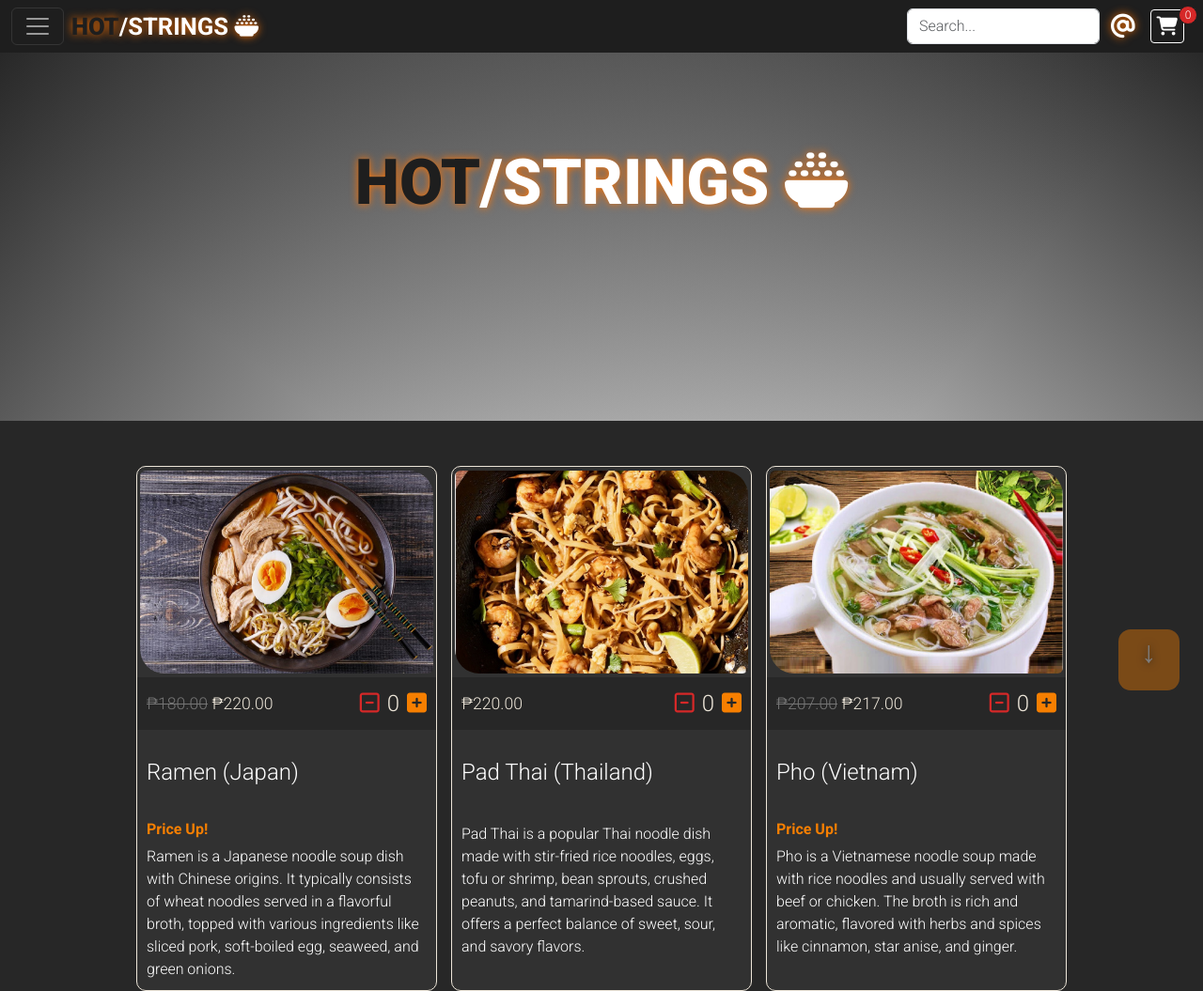
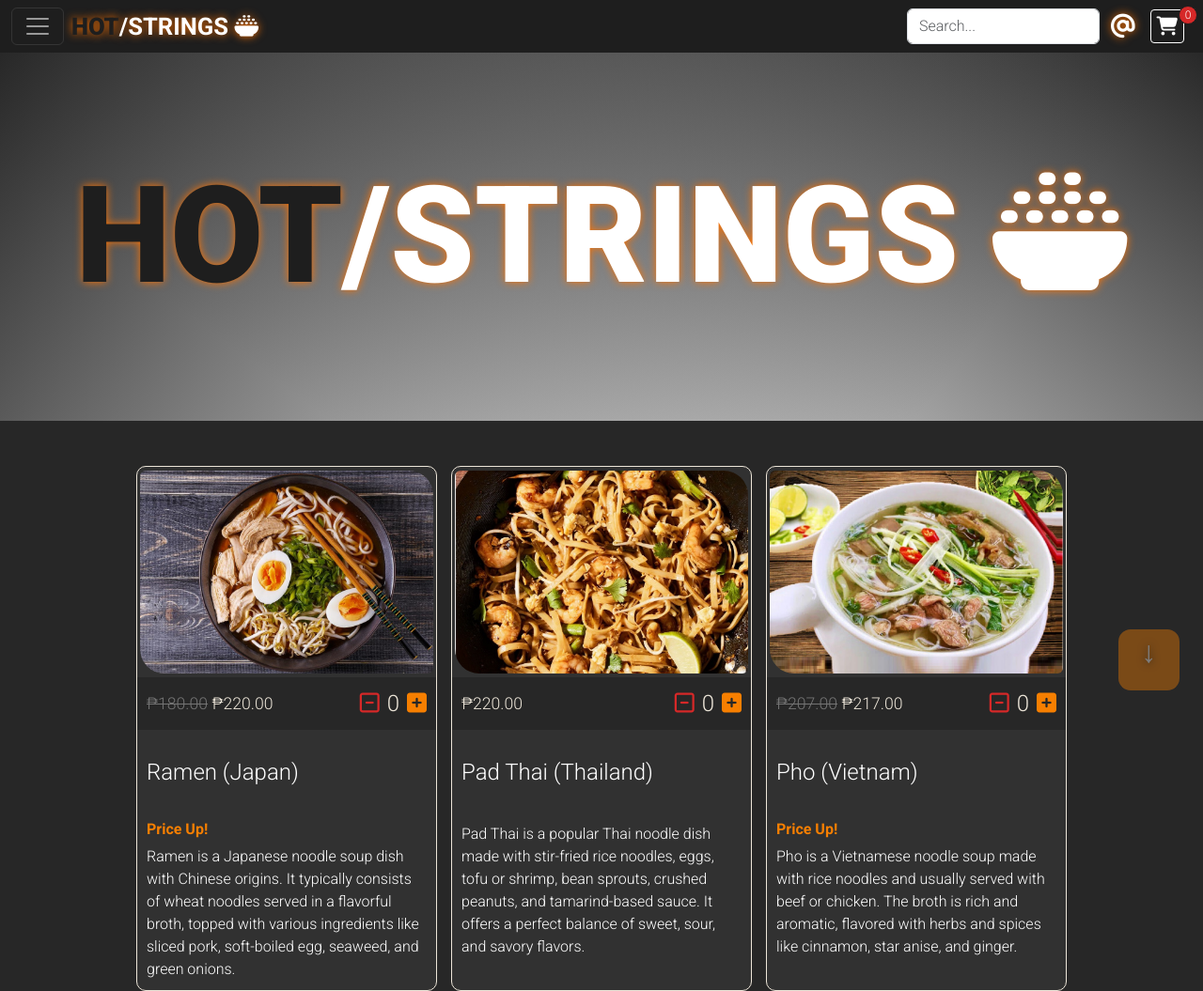
Before and after one commit to m-dorio/foodstore, a plain HTML site: page index.html in a window 1280 px wide. Shown: the top 1055 px of the page at 94% size. Drawn offline with nearby package versions, Linux system fonts and the light colour scheme.

Commit message:
fixed landing page and cart items

```diff
--- a/css/style.css
+++ b/css/style.css
@@ -98,19 +98,19 @@ a{color: var(--text-color); text-decoration: none;}
 
 .textuppercase{ text-transform: uppercase;}
 
-#banner, .banner{
+.banner{
     text-transform: uppercase;
     color: var(--bgm-color);
     text-shadow: 0 0 10px var(--glow);
-    font-size: 4.2rem;
     cursor: pointer;
     font-weight: 900;
+    font-size:  11.2vw;
     font-family: 'Roboto', sans-serif;
 }
 
 .textfx{
     text-transform: uppercase;
-    font-size:  3.2vh;
+    font-size: 3.2vh;
     color: var(--bgm-color);
     text-shadow: 0 0 10px var(--glow);
     font-weight: 900;
--- a/index.html
+++ b/index.html
@@ -61,7 +61,7 @@
                                     <i class="fa-solid fa-cart-shopping"></i>
                                     <span id="cartAmount" class="cartAmount"></span>
                                 </div>
-                                </a>
+                            </a>
                         </div>
                     </div>
                 </div>
@@ -131,12 +131,22 @@
 
         <section id="landing">
             <div class="container-fluid d-flex justify-content-center align-content-center mt-5">
-                <div class="d-flex align-items-center mt-5">
-                    <p id="banner" class="text-center mt-5">
+
+                <div class="d-flex d-block d-sm-block d-md-none align-items-center mt-5">
+                    <p class="banner display-1 text-center mt-5">
                         HOT<a class="mt-5" href="./index.html">/STRINGS&nbsp;<i class="bowl-rice fa-solid fa-bowl-rice"></i></a>
                     </p>
 
                 </div>
+
+                <div class="d-flex d-none d-sm-none d-md-block align-items-center mt-5">
+                    <p class="banner text-center mt-5">
+                        HOT<a class="mt-5" href="./index.html">/STRINGS&nbsp;<i class="bowl-rice fa-solid fa-bowl-rice"></i></a>
+                    </p>
+
+                </div>
+
+
             </div>
 
             <a href="#home">
```
Also changed, not shown: checkout.html (+2 -1 lines).
